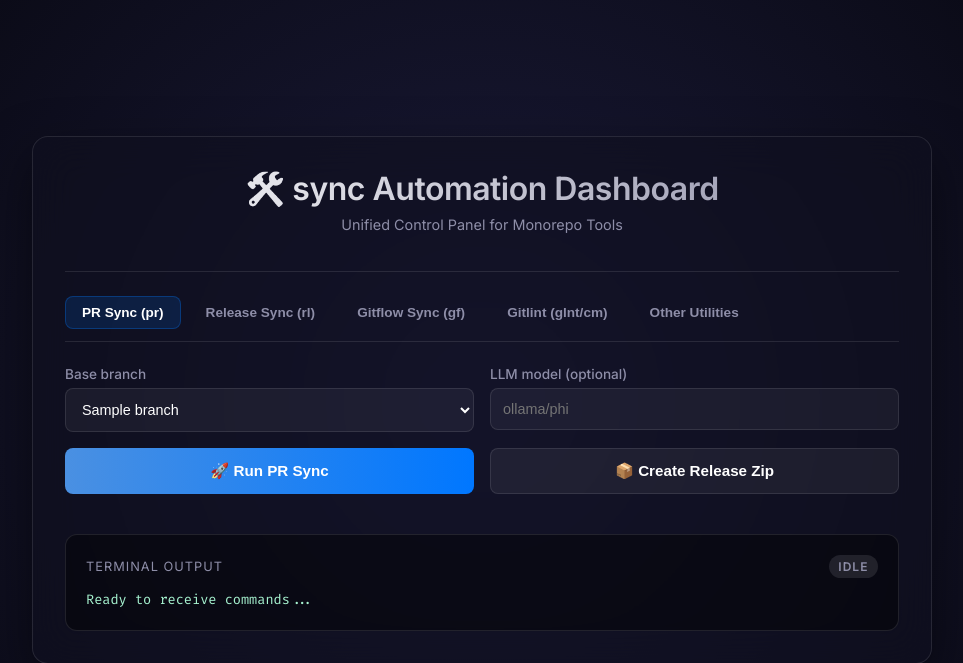
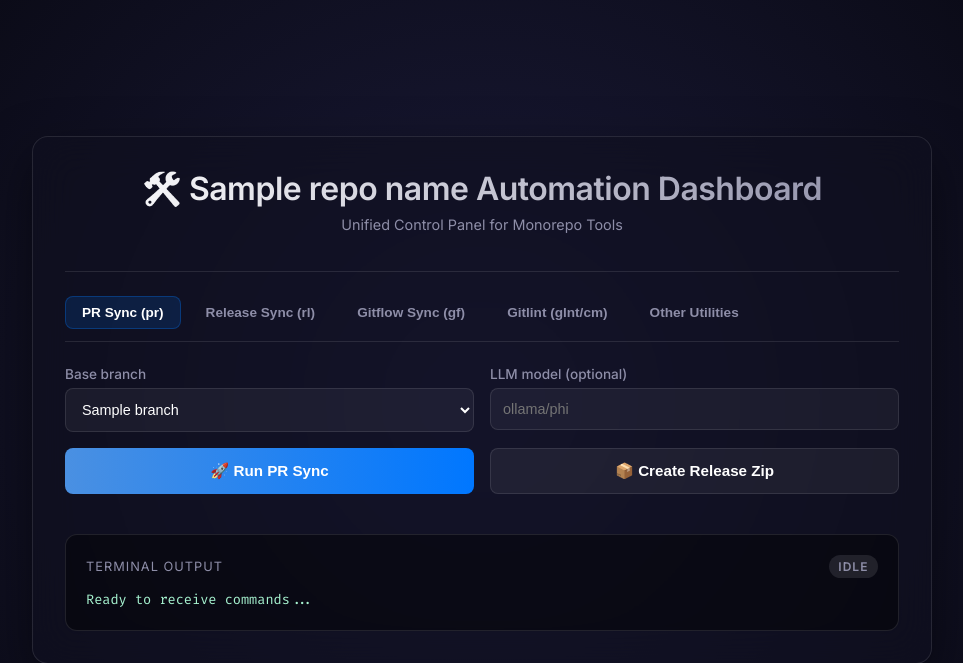
Before and after one commit to antoniooreany/sync, a Flask app: template src/pr_sync/ui/templates/index.html in a window 1280 px wide. Shown: the top 663 px of the page, without its empty margins (158-1121 px from the left). Run offline with Flask 3, Linux system fonts and the light colour scheme; the template is opened without the code that fills it: most values are stand-ins (such as "Sample title", 1, 10 or a date in 2020); some libraries are stand-ins or nearby versions.

Commit message:
feat(ui): display dynamic repository name in dashboard header

```diff
--- a/src/pr_sync/ui/app.py
+++ b/src/pr_sync/ui/app.py
@@ -16,7 +16,9 @@ CWD = "C:/Users/anton/Projects/sync"
 def index():
     """Render the main dashboard page with dynamic git branches list."""
     import subprocess
+    import os
     branches = ["develop", "main"]
+    repo_name = os.path.basename(CWD)
     try:
         # Get list of local git branches
         res = subprocess.run(
@@ -37,7 +39,7 @@ def index():
     elif "develop" not in branches:
         branches.insert(0, "develop")
 
-    return render_template("index.html", branches=branches)
+    return render_template("index.html", branches=branches, repo_name=repo_name)
 
 @app.route("/run", methods=["POST"])
 def run_command():
--- a/src/pr_sync/ui/templates/index.html
+++ b/src/pr_sync/ui/templates/index.html
@@ -3,14 +3,14 @@
 <head>
     <meta charset="UTF-8" />
     <meta name="viewport" content="width=device-width, initial-scale=1.0" />
-    <title>🛠️ sync Automation Dashboard</title>
+    <title>🛠️ {{ repo_name }} Automation Dashboard</title>
     <link href="https://fonts.googleapis.com/css2?family=Inter:wght@400;500;600&family=Fira+Code:wght@400;500&display=swap" rel="stylesheet" />
     <link rel="stylesheet" href="{{ url_for('static', filename='style.css') }}" />
 </head>
 <body>
     <div class="dashboard">
         <header>
-            <h1>🛠️ sync Automation Dashboard</h1>
+            <h1>🛠️ {{ repo_name }} Automation Dashboard</h1>
             <p class="subtitle">Unified Control Panel for Monorepo Tools</p>
         </header>
 
```
